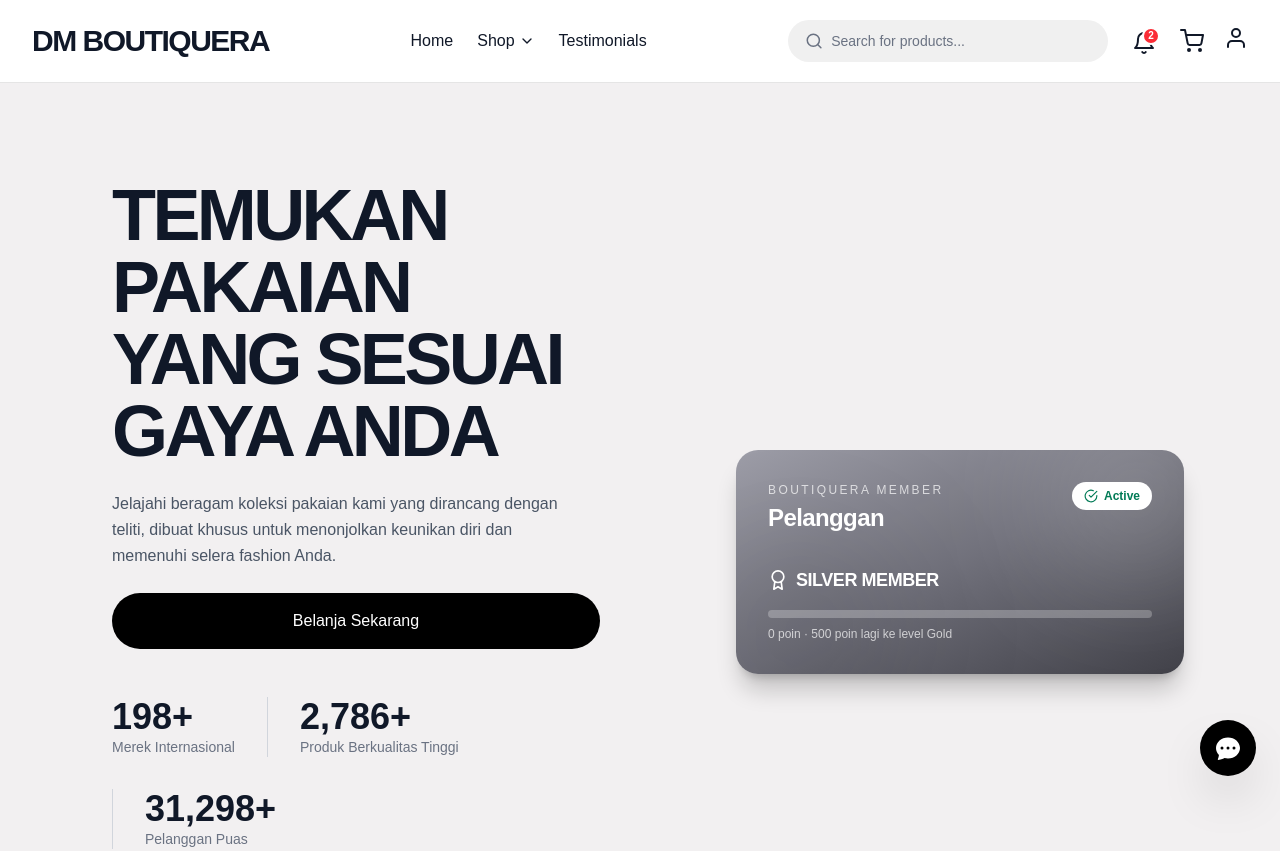
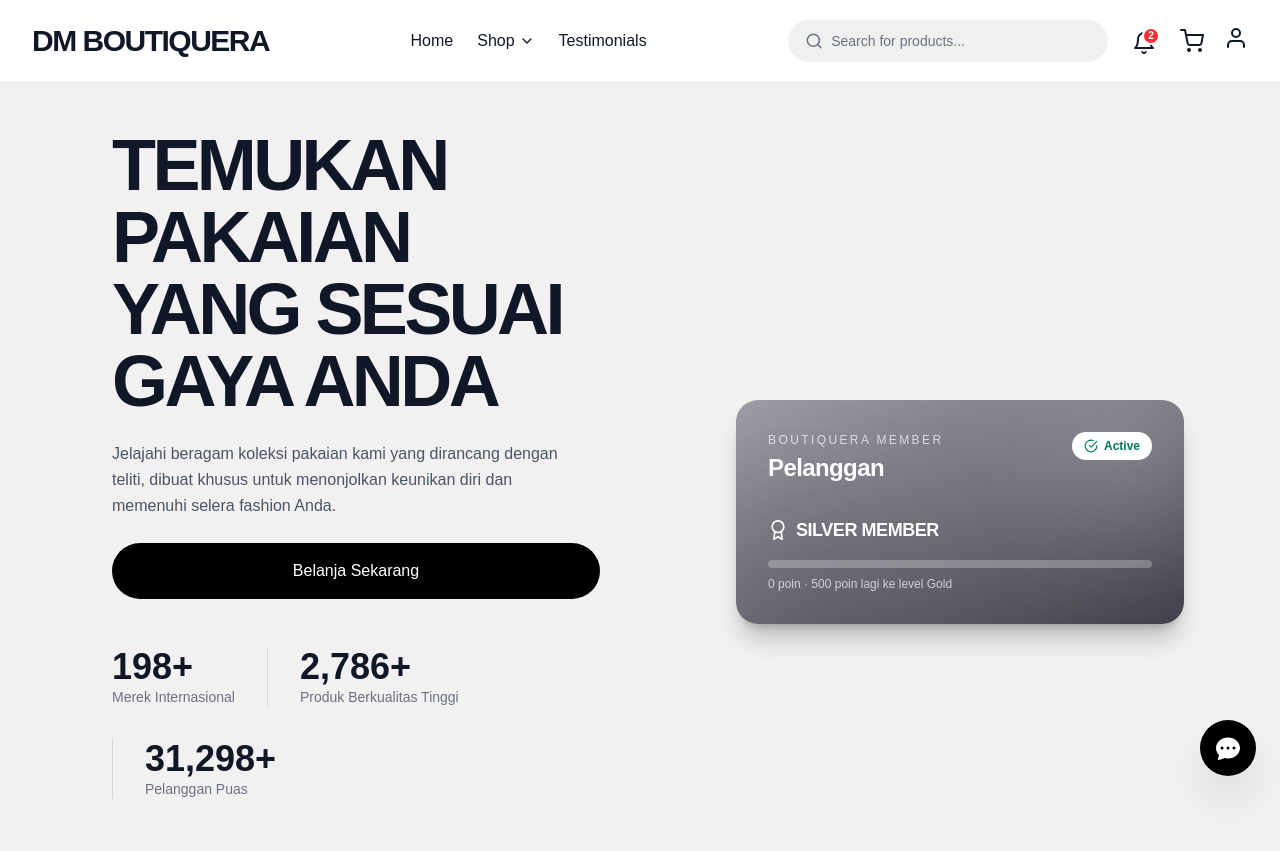
Before and after one commit to dzikripcr/dzikri-go, a React (Vite) app: page / in a window 1280 px wide. Shown: the top 851 px of the page. Built offline with nearby package versions, Linux system fonts and the light colour scheme; sample sign-in values are in the browser's storage; a web font is replaced by a local one.

Commit message:
Perubahan jarak di hero section

```diff
--- a/src/components/crm/MemberHero.jsx
+++ b/src/components/crm/MemberHero.jsx
@@ -25,7 +25,7 @@ export default function MemberHero({ user }) {
   return (
     <section
       id="hero"
-      className="scroll-mt-24 bg-[#F2F0F1] pt-16 md:pt-24 flex flex-col md:flex-row items-stretch overflow-hidden mt-[-5  0px]"
+      className="scroll-mt-24 bg-[#F2F0F1] pt-16 md:pt-24 flex flex-col md:flex-row items-stretch overflow-hidden mt-[-50px]"
     >
       <div className="px-8 md:px-28 md:w-1/2 space-y-6 md:pr-10 pb-16 md:pb-24 flex flex-col justify-center">
         <h2 className="text-5xl md:text-7xl font-black leading-none uppercase tracking-tighter">
```
